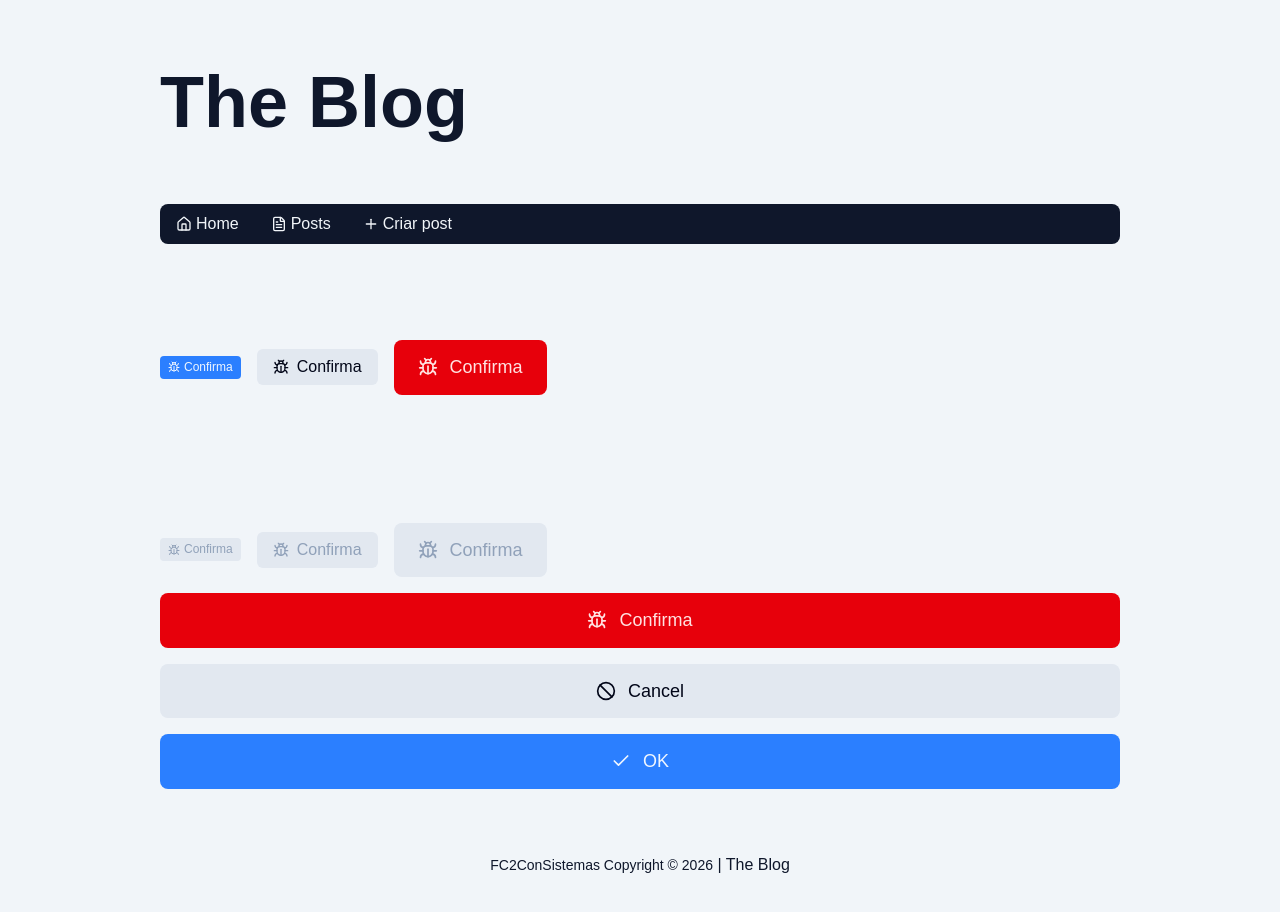
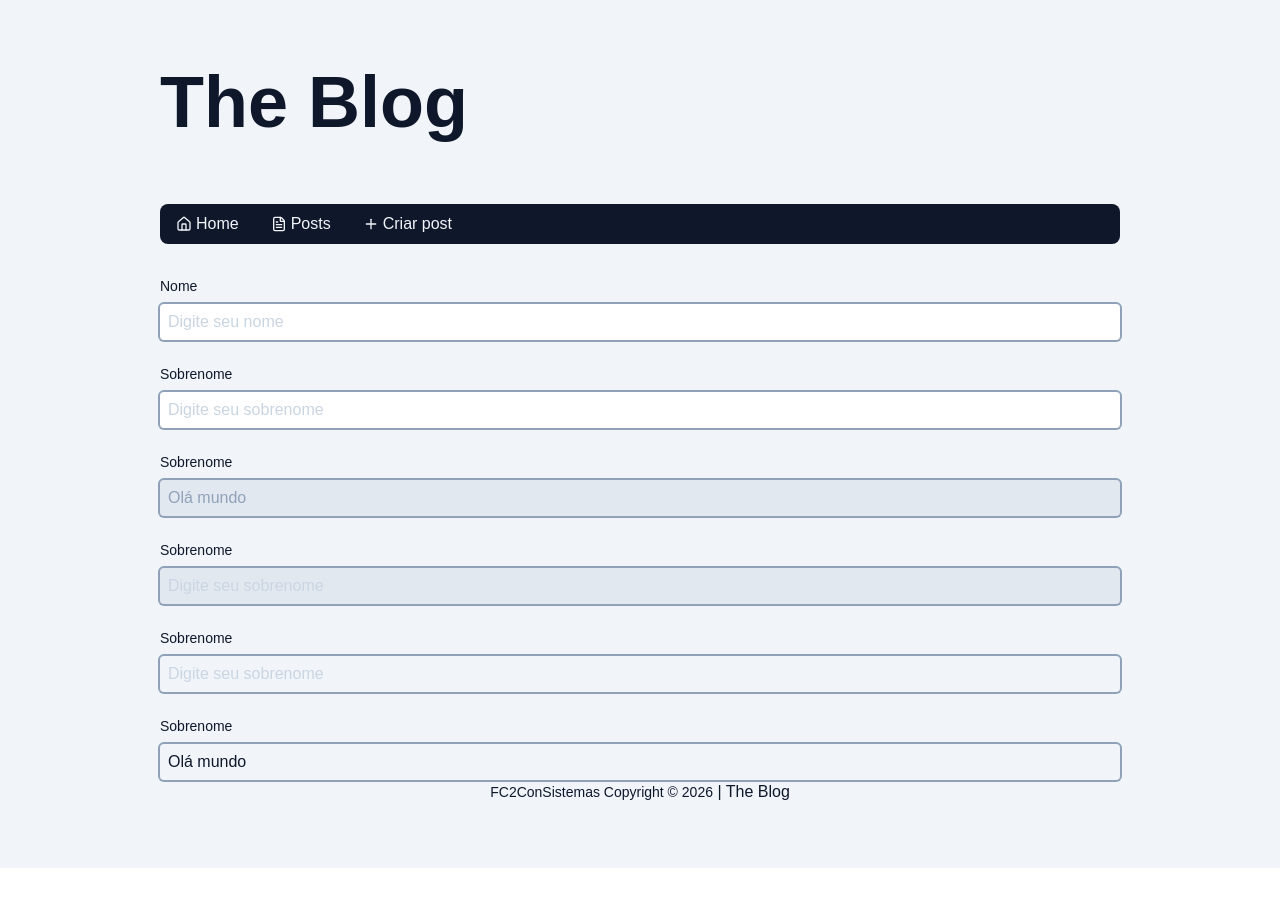
Before and after one commit to FHelfenstein/blog, a Next.js app: page /admin/post/new in a window 1280 px wide. Shown: the top 912 px of the page. After the commit the page ends 868 px from the top, so only its background shows below. Built offline with nearby package versions, Linux system fonts and the light colour scheme.

Commit message:
Criação do componente de input personalizado para nossos formulários

```diff
--- a/src/app/admin/post/new/page.tsx
+++ b/src/app/admin/post/new/page.tsx
@@ -1,47 +1,36 @@
-import { Button } from '@/components/Button';
-import { BanIcon, BugIcon, CheckIcon } from 'lucide-react';
+import { InputText } from '@/components/InputText';
 
 export default async function AdminPostNewPage() {
   return (
-    <div>
-      <div className='py-16 flex gap-4 flex-wrap items-center'>
-        <Button variant='default' size='sm'>
-          <BugIcon />
-          Confirma
-        </Button>
-        <Button variant='ghost' size='md'>
-          <BugIcon />
-          Confirma
-        </Button>
-        <Button variant='danger' size='lg'>
-          <BugIcon />
-          Confirma
-        </Button>
-      </div>
-
-      <div className='py-16 flex gap-4 flex-wrap items-center'>
-        <Button variant='default' size='sm' disabled>
-          <BugIcon /> Confirma
-        </Button>
-        <Button variant='ghost' size='md' disabled>
-          <BugIcon /> Confirma
-        </Button>
-        <Button variant='danger' size='lg' disabled>
-          <BugIcon /> Confirma
-        </Button>
-
-        <Button variant='danger' size='lg' className='w-full'>
-          <BugIcon /> Confirma
-        </Button>
-
-        <Button variant='ghost' size='lg' className='w-full'>
-          <BanIcon /> Cancel
-        </Button>
-
-        <Button variant='default' size='lg' className='w-full'>
-          <CheckIcon /> OK
-        </Button>
-      </div>
+    <div className='flex flex-col gap-6'>
+      <InputText
+        labelText='Nome'
+        placeholder='Digite seu nome'
+        type='password'
+      />
+      <InputText labelText='Sobrenome' placeholder='Digite seu sobrenome' />
+      <InputText
+        disabled
+        labelText='Sobrenome'
+        placeholder='Digite seu sobrenome'
+        defaultValue='Olá mundo'
+      />
+      <InputText
+        disabled
+        labelText='Sobrenome'
+        placeholder='Digite seu sobrenome'
+      />
+      <InputText
+        labelText='Sobrenome'
+        placeholder='Digite seu sobrenome'
+        readOnly
+      />
+      <InputText
+        labelText='Sobrenome'
+        placeholder='Digite seu sobrenome'
+        defaultValue='Olá mundo'
+        readOnly
+      />
     </div>
   );
 }
--- /dev/null
+++ b/src/components/InputText/index.tsx
@@ -0,0 +1,36 @@
+import { clsx } from 'clsx';
+import { useId } from 'react';
+
+type InputProps = {
+  labelText?: string;
+} & React.ComponentProps<'input'>;
+
+export function InputText({ labelText = '', ...props }: InputProps) {
+  //
+  const commonClasses = clsx('flex flex-col gap-2');
+
+  const inputClasses = clsx(
+    'bg-white outline-0 text-base/tight',
+    'ring-2 ring-slate-400 rounded',
+    'p-2 transition focus:ring-blue-600',
+    'placeholder-slate-300',
+    'disabled:bg-slate-200',
+    'disabled:text-slate-400',
+    'disabled:placeholder-slate-300',
+    'read-only:bg-slate-100',
+    props.className,
+  );
+
+  const id = useId();
+
+  return (
+    <div className={commonClasses}>
+      {labelText && (
+        <label className='text-sm' htmlFor={id}>
+          {labelText}
+        </label>
+      )}
+      <input {...props} className={inputClasses} id={id} />
+    </div>
+  );
+}
```
